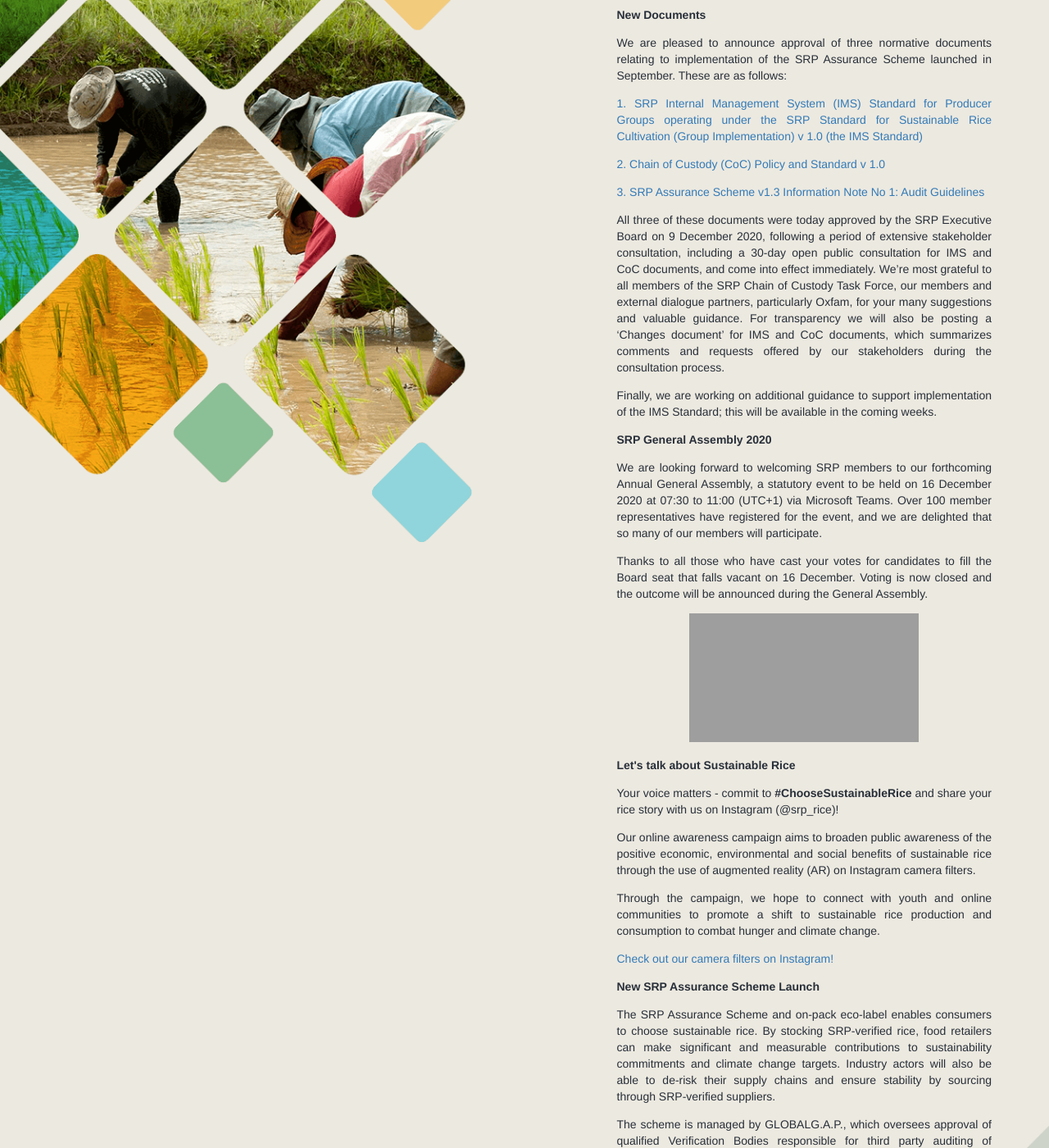
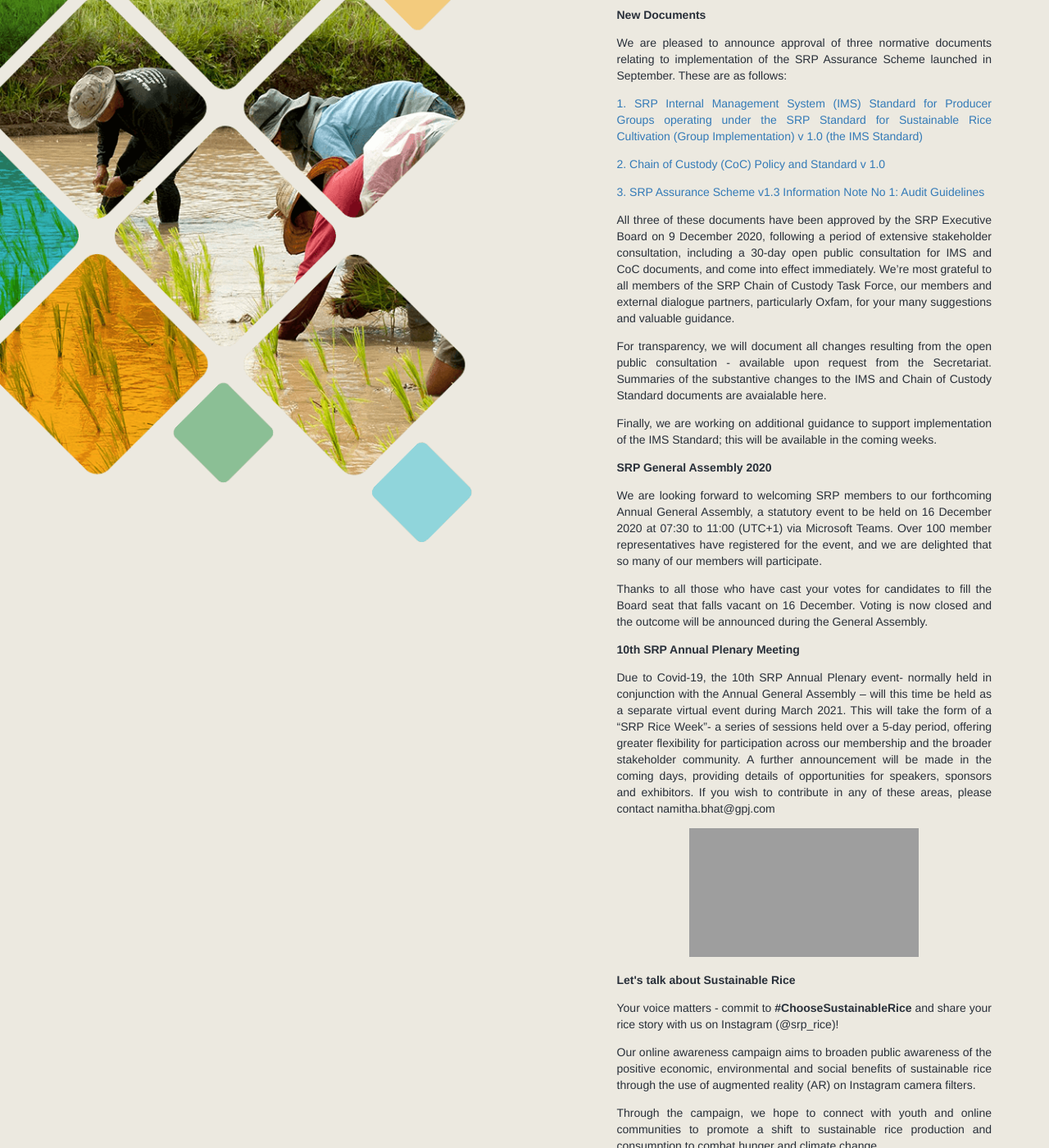
Before and after one commit to sustainablericeplatform/sustainablericeplatform.github.io, a Jekyll site: the page built from index.html, in a window 1280 px wide and 1400 px high, scrolled down 496 px. Shown: the whole window at 82% size. Built offline with Jekyll 4.4.1, drawn with Linux system fonts in a browser that asks for light colours; grey boxes are pictures that could not be loaded.

Commit message:
Update index.html

```diff
--- a/index.html
+++ b/index.html
@@ -78,11 +78,16 @@ layout: default
                     <p><a href="/assets/docs/IMS Standard v1.0 FINAL.pdf" target="_blank">1. SRP Internal Management System (IMS) Standard for Producer Groups operating under the SRP Standard for Sustainable Rice Cultivation (Group Implementation) v 1.0 (the IMS Standard)</a></p>
                     <p><a href="/assets/docs/SRP Chain of Custody Policy and Standard v 1.0 FINAL.pdf" target="_blank">2. Chain of Custody (CoC) Policy and Standard v 1.0</a></p>
                     <p><a href="/assets/docs/SRP Assurance Info Note No 1 - Auditing Guidelines FINAL.pdf" target="_blank">3. SRP Assurance Scheme v1.3 Information Note No 1: Audit Guidelines</a></p>
-                    <p>All three of these documents were today approved by the SRP Executive Board on 9 December 2020, following a period of extensive stakeholder consultation, including a 30-day open public consultation for IMS and CoC documents, and come into effect immediately. We’re most grateful to all members of the SRP Chain of Custody Task Force, our members and external dialogue partners, particularly Oxfam, for your many suggestions and valuable guidance.  For transparency we will also be posting a ‘Changes document’ for IMS and CoC documents, which summarizes comments and requests offered by our stakeholders during the consultation process.</p>
+                    <p>All three of these documents have been approved by the SRP Executive Board on 9 December 2020, following a period of extensive stakeholder consultation, including a 30-day open public consultation for IMS and CoC documents, and come into effect immediately. We’re most grateful to all members of the SRP Chain of Custody Task Force, our members and external dialogue partners, particularly Oxfam, for your many suggestions and valuable guidance.</p>
+                    <p>For transparency, we will document all changes resulting from the open public consultation - available upon request from the Secretariat. Summaries of the substantive changes to the IMS and Chain of Custody Standard documents are avaialable here.</p>
                     <p>Finally, we are working on additional guidance to support implementation of the IMS Standard; this will be available in the  coming weeks.</p>
                     <p><strong>SRP General Assembly 2020</strong></p>
                     <p>We are looking forward to welcoming SRP members to our forthcoming Annual General Assembly, a statutory event to be held on 16 December 2020 at 07:30 to 11:00 (UTC+1) via Microsoft Teams. Over 100 member representatives have registered for the event, and we are delighted that so many of our members will participate.</p>
                     <p>Thanks to all those who have cast your votes for candidates to fill the Board seat that falls vacant on 16 December. Voting is now closed and the outcome will be announced during the General Assembly.</p>
+
+                    <p><strong>10th SRP Annual Plenary Meeting</strong></p>
+<p>Due to Covid-19, the 10th SRP Annual Plenary event- normally held in conjunction with the Annual General Assembly – will this time be held as a separate virtual event during March 2021. This will take the form of a “SRP Rice Week”- a series of sessions held over a 5-day period, offering greater flexibility for participation across our membership and the broader stakeholder community.
+A further announcement will be made in the coming days, providing details of opportunities for speakers, sponsors and exhibitors. If you wish to contribute in any of these areas, please contact namitha.bhat@gpj.com </p>
 
                     <iframe width="280" height="157" src="https://www.youtube.com/embed/ol2pGnaMEWQ" frameborder="0" allow="autoplay; encrypted-media" allowfullscreen></iframe>
                     <p><strong>Let's talk about Sustainable Rice</strong></p>
```
